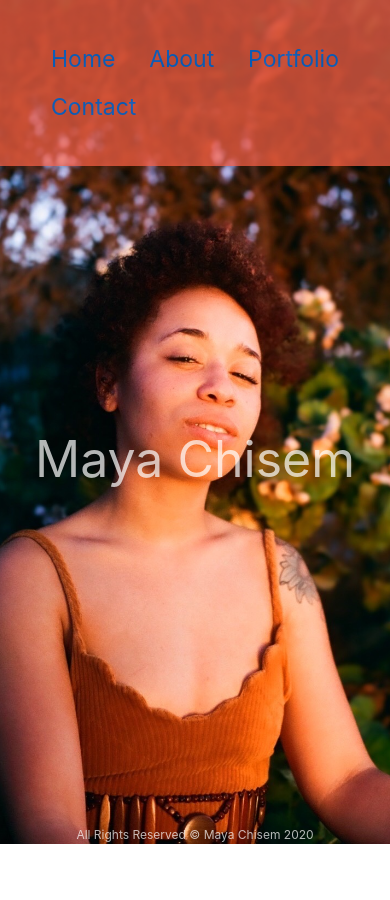
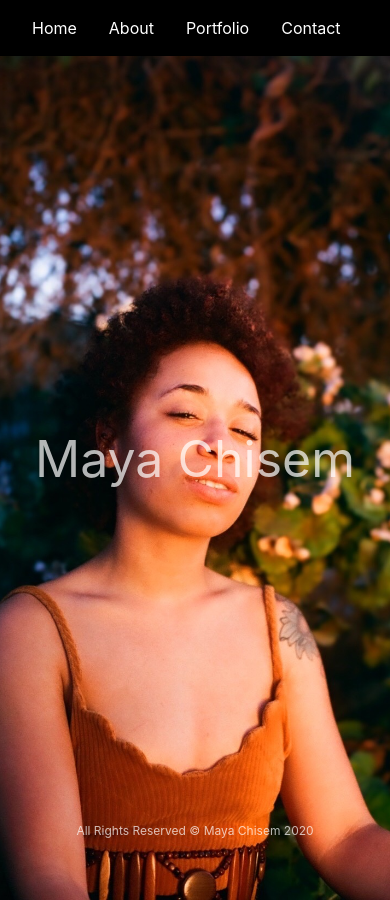
Before and after one commit to mchisem/MayaPhotography, a plain HTML site: page Develop/index.html in a window 390 px wide. Before the commit the page ends 844 px from the top, so only its background shows below. Drawn offline with nearby package versions, Linux system fonts and the light colour scheme.

Commit message:
updated navbar

```diff
--- a/Develop/css/style.css
+++ b/Develop/css/style.css
@@ -8,63 +8,28 @@ body {
     overflow: hidden;
 }
 
-/* slider */
-.slider {
-    position: absolute !important;
-    top: 0 !important;
-    left: 0 !important;
+/* navbar */
+.navbar {
     width: 100% !important;
-    height: 100vh !important;
-    background: black !important;
-    z-index: -1;
-}
-
-/* navbar */
-nav {
-    width: 100% !important;
-    opacity: 0.7 !important;
-    font-size: 23px !important;
-    padding: 35px !important;
-    line-height: 2rem !important;
-    position: absolute !important;
-}
-
-@media only screen and (max-width: 768px) {
-    /* For mobile phones: */
-    nav {
-      width: 100% !important;
-      padding: 4%;
-    }
-  }
-
-.navbar {
-    background-color: tomato !important;
-}
-
-/* #home,
-#portfolio,
-#about {
-    color: white;
-    text-decoration: none;
-    float: left;
+    justify-content: flex-start !important;
 }
 
 #contact {
-    float: right;
+    justify-self: flex-end !important;
+    justify-self: self-end !important;
+}
+
+.nav-link {
     color: white;
-    text-decoration: none;
-} */
+}
 
-#home:hover,
-#about:hover,
-#portfolio:hover,
-#contact:hover {
+.nav-link:hover {
     opacity: 0.5;
     transition: transform 150ms;
     transform: translateY(-3px);
 }
 
-/* image */
+/* background */
 section {
     display: flex !important;
     height: 100vh !important;
@@ -74,7 +39,7 @@ section {
     text-align: center !important;
 }
 
-/* name */
+/* title */
 .hero {
     text-align: center !important;
     height: 140%;
@@ -83,6 +48,7 @@ section {
     justify-content: center;
 }
 
+/* image */
 #me {
     width: 100%;
     height: 100%;
@@ -131,7 +97,7 @@ section {
     position: absolute;
     text-decoration: none;
     opacity: 0.7;
-    bottom: 0;
+    bottom: 0.5%;
   }
 
 @media only screen and (max-width: 768px) {
@@ -140,3 +106,14 @@ section {
     font-size: 12px;
 }
 }
+
+/* slider */
+.slider {
+    position: absolute !important;
+    top: 0 !important;
+    left: 0 !important;
+    width: 100% !important;
+    height: 100vh !important;
+    background: black !important;
+    z-index: -1;
+}
```
Also changed, not shown: Develop/index.html (+2 -9 lines), 1 other file.
